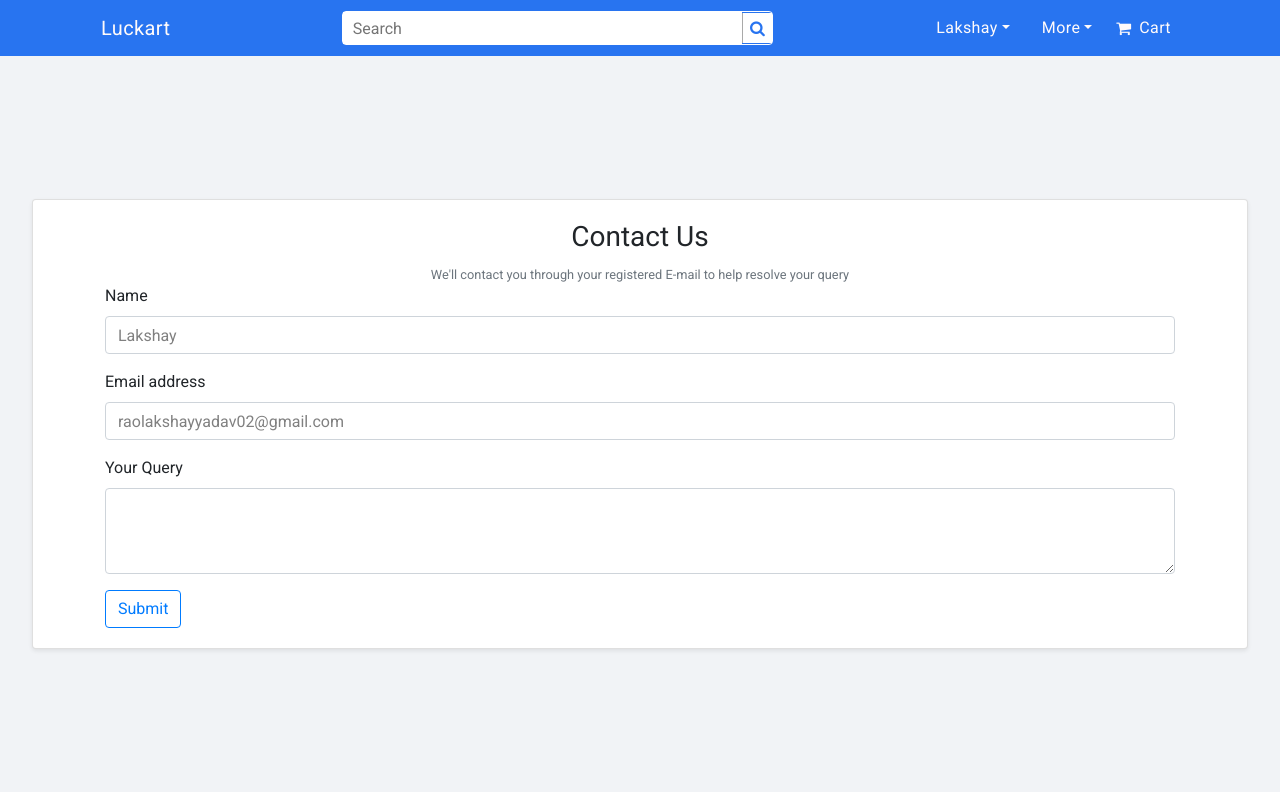
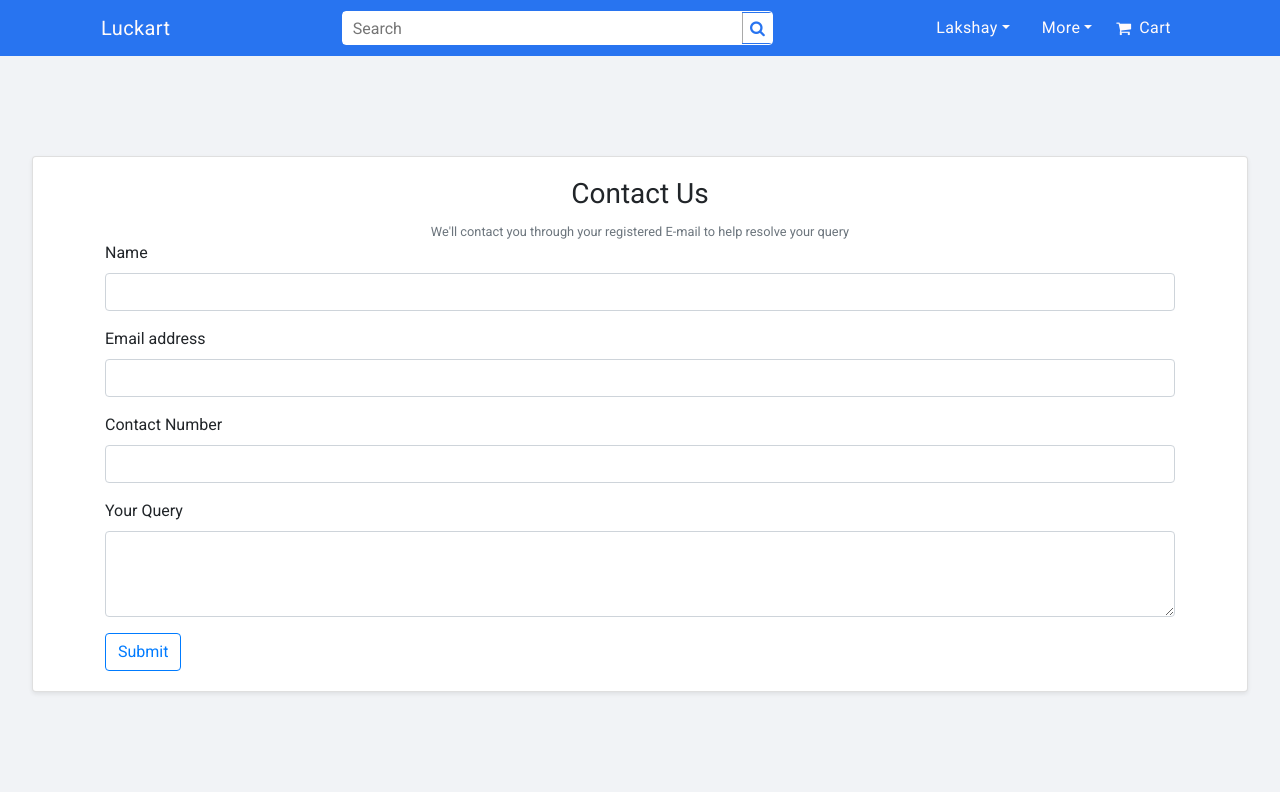
Before and after one commit to Lucky0108/React-Shop, a React (Create React App) app: page /support in a window 1280 px wide. Built offline with nearby package versions, Linux system fonts and the light colour scheme.

Commit message:
Update CustomerSupport.jsx

```diff
--- a/src/Components/CustomerSupport.jsx
+++ b/src/Components/CustomerSupport.jsx
@@ -1,7 +1,31 @@
-import React from 'react'
+import React, { useState } from 'react'
 
 function CustomerSupport() {
     document.title = "Customer Support";
+
+    const [data,setData] = useState({
+        name: "",
+        email:"",
+        contact:"",
+        message:""
+    })
+
+    const inputEvent = (e) => {
+        const {value,name} = e.target
+        setData((preVal)=>{
+            return {
+                ...preVal,
+                [name] : value
+            }
+        })
+    }
+
+    const submitQuery = (e) => {
+        e.preventDefault();
+        console.log(data)
+        alert(`Hello ${data.name}, Your Message '${data.message}' is Successfully Logged Into console`)
+    }
+
     return (
         <>
             <div className="fullSupport">
@@ -9,19 +33,23 @@ function CustomerSupport() {
                 <div className="container">
             <div className="card-body">
                 <h3 className="card-title text-center">Contact Us</h3>
-                <small class="form-text text-center text-muted">We'll contact you through your registered E-mail to help resolve your query</small>
-                <form>
+                <small className="form-text text-center text-muted">We'll contact you through your registered E-mail to help resolve your query</small>
+                <form onSubmit={submitQuery}>
                 <div className="form-group">
-                    <label for="name">Name</label>
-                    <input type="text" value="Lakshay" className="form-control disableInput" id="name" name="name" disabled />
+                    <label htmlFor="name">Name</label>
+                    <input type="text" value={data.name} onChange={inputEvent} required className="form-control" id="name" name="name" />
                 </div>
                 <div className="form-group">
-                    <label for="email">Email address</label>
-                    <input type="email" value="raolakshayyadav02@gmail.com" className="form-control disableInput" id="email" aria-describedby="emailHelp" disabled />
+                    <label htmlFor="email">Email address</label>
+                    <input type="email" value={data.email} onChange={inputEvent} required className="form-control" id="email" name="email" aria-describedby="emailHelp"/>
                 </div>
                 <div className="form-group">
-                    <label for="query">Your Query</label>
-                    <textarea className="form-control" id="queryMessage" rows="3"></textarea>
+                    <label htmlFor="contact">Contact Number</label>
+                    <input type="number" value={data.contact} onChange={inputEvent} required className="form-control" id="contact" name="contact" />
+                </div>
+                <div className="form-group">
+                    <label htmlFor="query">Your Query</label>
+                    <textarea className="form-control" id="queryMessage" onChange={inputEvent} required value={data.message} name="message" rows="3"></textarea>
                 </div>
                 <button type="submit" className="btn btn-outline-primary">Submit</button>
                 </form>
```
